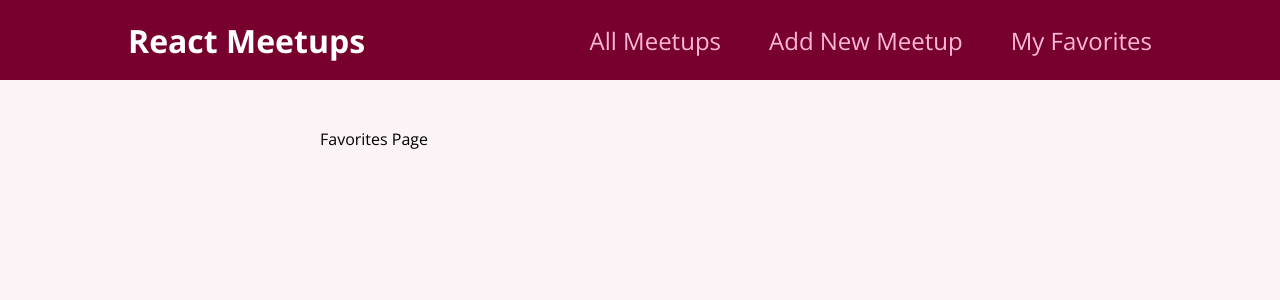
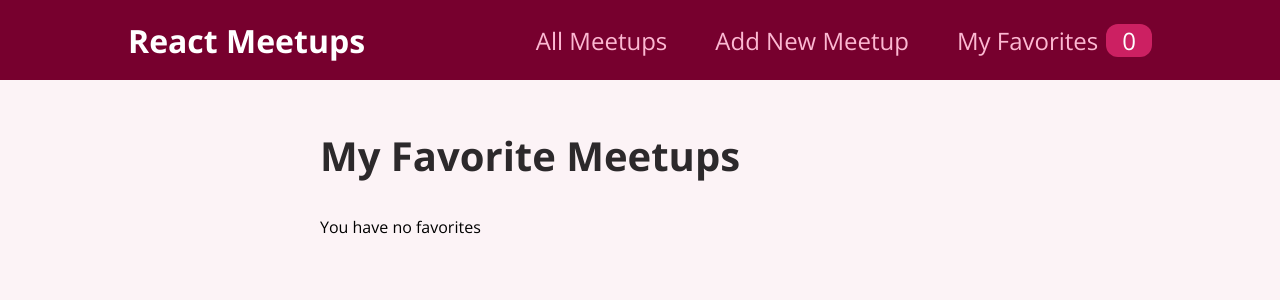
Before and after one commit to RichardKim0129/git-react-practice, a React (Create React App) app: page /favorites in a window 1280 px wide. Shown: the top 300 px of the page. Built offline with nearby package versions, Linux system fonts and the light colour scheme.

Commit message:
Improvements to be made

```diff
--- a/src/components/layout/MainNavigation.js
+++ b/src/components/layout/MainNavigation.js
@@ -1,7 +1,10 @@
 import { Link } from 'react-router-dom'
 import classes from './MainNavigation.module.css'
+import { useContext } from 'react'
+import FavoritesContext from '../../store/favorites-context'
 
 const MainNavigation = () => {
+    const favoritesCtx = useContext(FavoritesContext);
     return (
         <header className={classes.header}>
             <div className={classes.logo}>React Meetups</div>
@@ -14,7 +17,10 @@ const MainNavigation = () => {
                         <Link to='/new-meetup'>Add New Meetup</Link>
                     </li>
                     <li>
-                        <Link to='/favorites'>My Favorites</Link>
+                        <Link to='/favorites'>
+                            My Favorites
+                            <span className={classes.badge}>{favoritesCtx.totalFavorites}</span>
+                        </Link>
                     </li>
                 </ul>
             </nav>
--- a/src/components/meetups/MeetupItem.js
+++ b/src/components/meetups/MeetupItem.js
@@ -1,7 +1,28 @@
+import { useContext } from 'react';
 import Card from "../ui/Card";
 import classes from "./MeetupItem.module.css";
+import FavoritesContext from '../../store/favorites-context';
 
 const MeetupItem = (props) => {
+  const favoritesCtx = useContext(FavoritesContext);
+
+  const itemIsFavorite = favoritesCtx.itemIsFavorite(props.id);
+
+  const toggleFavoritesStatusHander = () => {
+    if(itemIsFavorite) {
+      favoritesCtx.removeFavorite(props.id);
+    }
+    else {
+      favoritesCtx.addFavorite({
+        id: props.id,
+        title: props.title,
+        description: props.description,
+        image: props.image,
+        address: props.address,
+      });
+    }
+  }
+
   return (
     <li className={classes.item}>
       <Card>
@@ -14,7 +35,7 @@ const MeetupItem = (props) => {
           <p>{props.description}</p>
         </div>
         <div className={classes.actions}>
-          <button>Add to Favorites</button>
+          <button onClick={toggleFavoritesStatusHander}>{itemIsFavorite ? 'Remove from Favorites' : 'Add to Favorites'}</button>
         </div>
       </Card>
     </li>
--- a/src/index.js
+++ b/src/index.js
@@ -3,10 +3,13 @@ import ReactDOM from "react-dom";
 import "./index.css";
 import App from "./App";
 import { BrowserRouter } from "react-router-dom";
+import { FavoritesContextProvider } from "./store/favorites-context";
 
 ReactDOM.render(
-  <BrowserRouter>
-    <App />
-  </BrowserRouter>,
+  <FavoritesContextProvider>
+    <BrowserRouter>
+      <App />
+    </BrowserRouter>
+  </FavoritesContextProvider>,
   document.getElementById("root")
 );
--- a/src/pages/Favorites.js
+++ b/src/pages/Favorites.js
@@ -1,11 +1,23 @@
-import React from 'react'
+import { useContext } from "react";
 
+import FavoritesContext from "../store/favorites-context";
+import MeetupList from "../components/meetups/MeetupList";
 const Favorites = () => {
-    return (
-        <div>
-            Favorites Page
-        </div>
-    )
-}
+  const favoritesCtx = useContext(FavoritesContext);
 
-export default Favorites
+  let content;
+
+  if (favoritesCtx.totalFavorites === 0) {
+    content = <p>You have no favorites</p>;
+  } else {
+    <MeetupList meetups={favoritesCtx.favorites} />;
+  }
+  return (
+    <section>
+      <h1>My Favorite Meetups</h1>
+      {content}
+    </section>
+  );
+};
+
+export default Favorites;
--- /dev/null
+++ b/src/store/favorites-context.js
@@ -0,0 +1,46 @@
+import { createContext, useState } from "react";
+
+const FavoritesContext = createContext({
+  favorites: [],
+  totalFavorites: 0,
+  addFavorite: (favoriteMeetup) => {},
+  removeFavorite: (meetupId) => {},
+  itemIsFavorite: (meetupId) => {},
+});
+
+export const FavoritesContextProvider = (props) => {
+  const [userFavorites, setUserFavorites] = useState([]);
+
+  const addFavoriteHandler = (favoriteMeetup) => {
+    setUserFavorites((prevUserFavorites) => {
+      return prevUserFavorites.concat(favoriteMeetup);
+    });
+  }
+
+  const removeFavoriteHandler = (meetupId) => {
+    setUserFavorites(prevUserFavorites => {
+      return prevUserFavorites.filter(meetup => {
+        return meetup.id !== meetupId;
+      })
+    });
+  }
+  const itemIsFavoriteHandler = (meetupId) => {
+    return userFavorites.some(meetup => {
+      return meetup.id === meetupId;
+    });
+  }
+
+  const context = {
+    favorites: userFavorites,
+    totalFavorites: userFavorites.length,
+    addFavorite: addFavoriteHandler,
+    removeFavorite: removeFavoriteHandler,
+    itemIsFavorite: itemIsFavoriteHandler,
+  };
+
+  return <FavoritesContext.Provider value={context}>
+    {props.children}
+  </FavoritesContext.Provider>
+}
+
+export default FavoritesContext;
```
